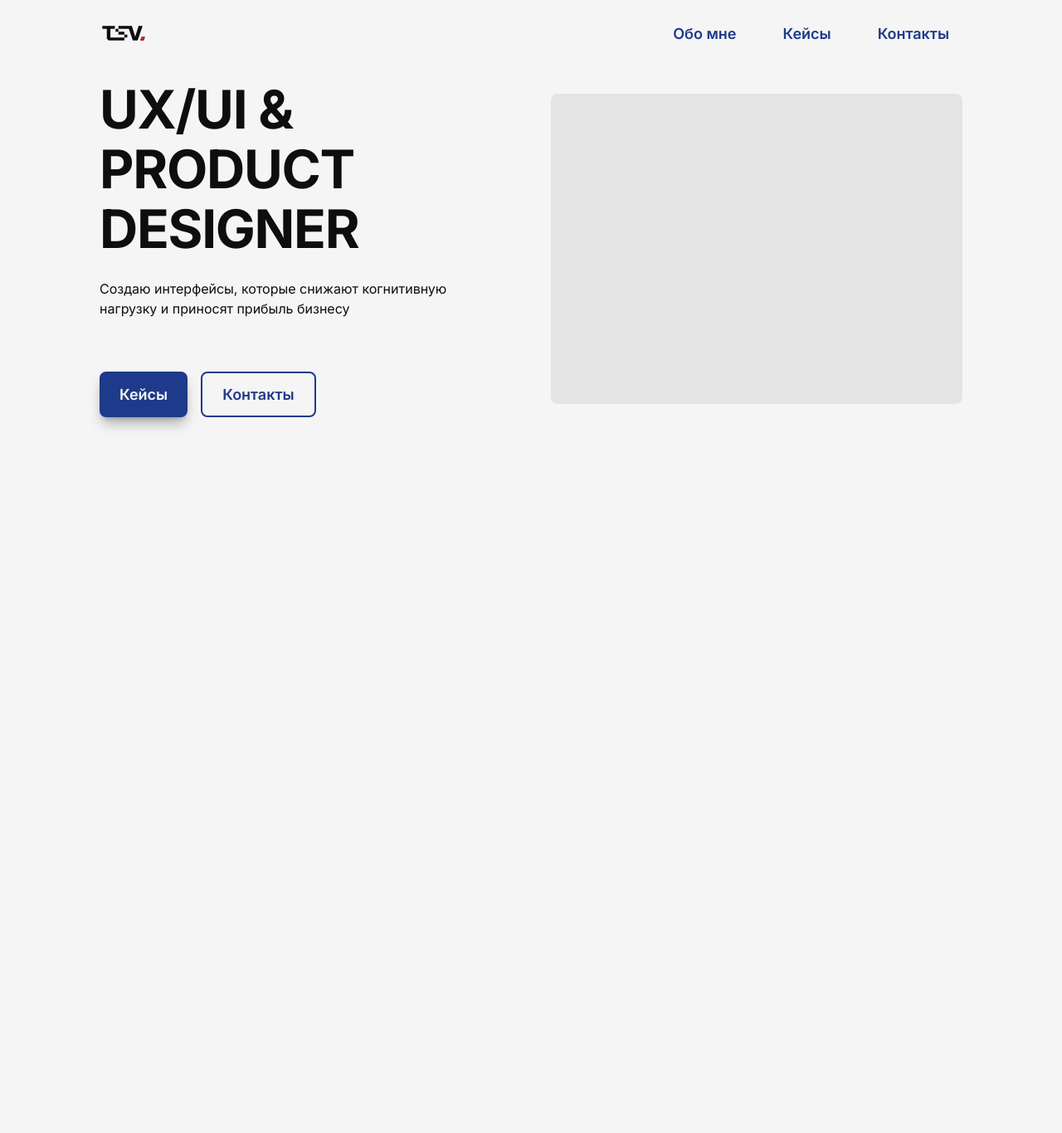
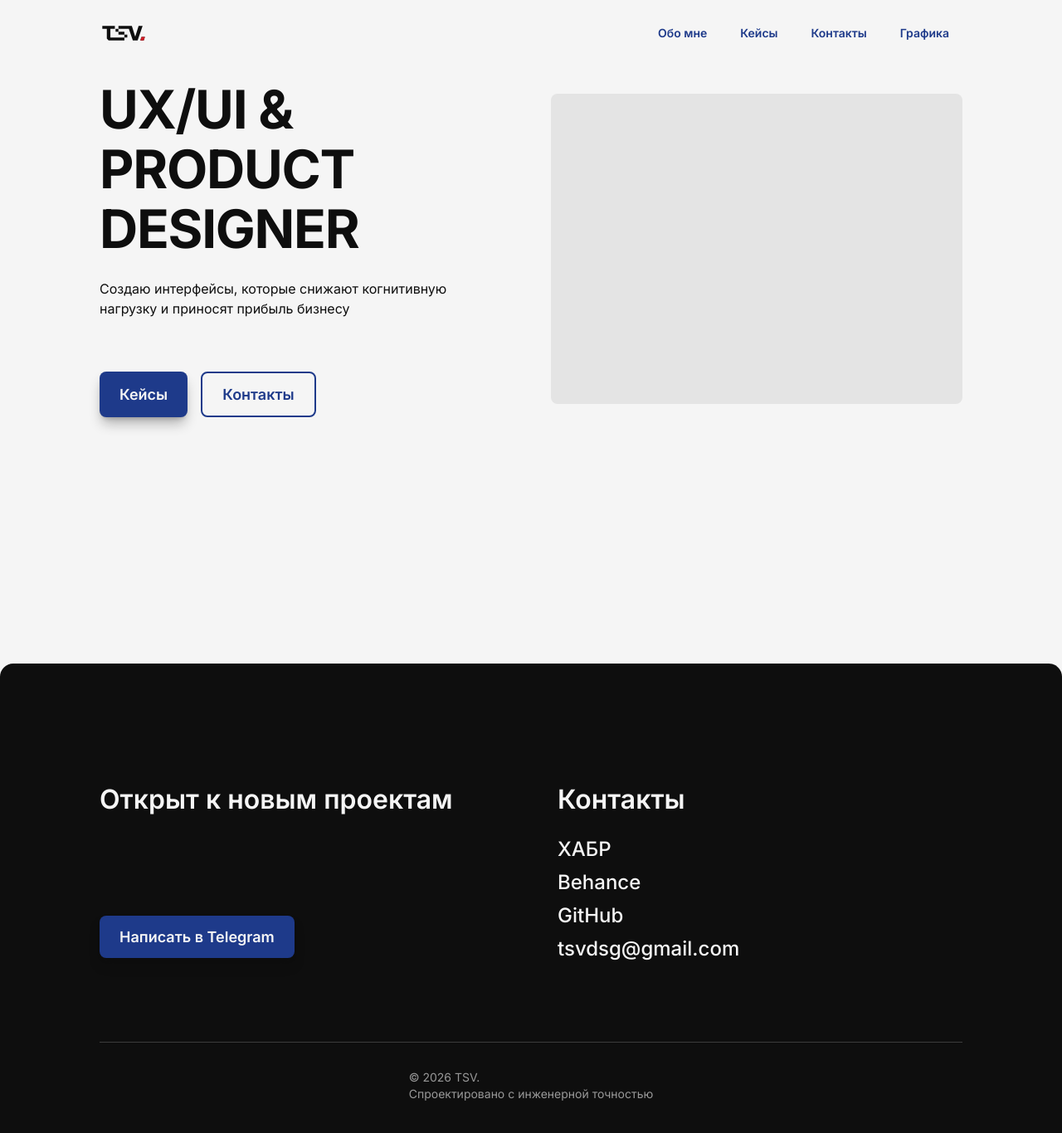
Before and after one commit to ne7z1/tsv-portfolio, a Next.js app: page / in a window 1280 px wide. Shown: the top 1366 px of the page at 83% size. Before the commit the page ends 800 px from the top, so only its background shows below. Built offline with nearby package versions, Linux system fonts and the light colour scheme.

Commit message:
feat: завершил верстку Footer, deep-link для Telegram и копированием email

```diff
--- a/src/app/globals.css
+++ b/src/app/globals.css
@@ -44,6 +44,12 @@
   --text-h1--line-height: 72px;
   --tracking-h1: -0.02em;
 
+  --text-h2: 32px;
+  --text-h2--line-height: 40px;
+
+  --text-h3: 24px;
+  --text-h3--line-height: 32px;
+
   --text-body: 16px;
   --text-body--line-height: 24px;
 
--- a/src/app/layout.js
+++ b/src/app/layout.js
@@ -1,6 +1,7 @@
 import { Inter } from "next/font/google";
 import "./globals.css";
 import Header from "@/components/layout/Header";
+import Footer from "@/components/layout/Footer";
 
 const inter = Inter({ subsets: ["latin", "cyrillic"], weight: ['400', '500', '600', '700'], display: 'swap' });
 
@@ -16,7 +17,12 @@ export default function RootLayout({ children }) {
 
         <Header />
 
-        {children}
+        <div className="min-h-screen flex flex-col">
+          <main className="flex-grow">
+            {children}
+          </main>
+          <Footer />
+        </div>
 
       </body>
     </html>
--- a/src/app/page.js
+++ b/src/app/page.js
@@ -33,7 +33,7 @@ export default function Home() {
           </div>
 
           {/* =Правая колонка */}
-          <div className="w-full max-w-[496px] relative aspect-[496/374] rounded-lg overflow-hidden bg-bg-third shrink-0">
+          <div className="hidden lg:block w-full max-w-[496px] relative aspect-[496/374] rounded-lg overflow-hidden bg-bg-third shrink-0">
             {/* <Image src="/hero-image.jpg" alt="Hero" fill className="object-cover" priority /> */}
           </div>
 
--- /dev/null
+++ b/src/components/layout/Footer.jsx
@@ -0,0 +1,102 @@
+"use client";
+
+import Link from "next/link";
+import { useState } from "react";
+import Button from "../ui/Button";
+
+export default function Footer() {
+    const [copied, setCopied] = useState(false);
+
+    const handleCopyEmail = () => {
+        navigator.clipboard.writeText("tsvdsg@gmail.com");
+        setCopied(true);
+
+        setTimeout(() => {
+            setCopied(false);
+        }, 2500);
+    }
+
+    return(
+        <footer className="bg-text-main text-bg-primary py-s12 md:py-m rounded-t-[32px] md:rounded-t-[16px]">
+            {/* контейнер */}
+            <div className="max-w-[1440px] mx-auto px-4 lg:px-xl pt-16 lg:pt-xl pb-8 lg:pb-l">
+                {/* сетка на два колоннки */}
+                <div className="grid grid-cols-1 md:grid-cols-2 gap-12 md:gap-l mb-16 md:mb-24">
+                    {/* левая колонка */}
+                    <div className="flex flex-col gap-m md:gap-xl items-start">
+                        <h2 className="text-h2 font-semibold leading-tight">
+                            Открыт к новым проектам
+                        </h2>
+                        <Button variant="primary" href="https://t.me/ne7z1" target="_blank" rel="noopener noreferrer">
+                        Написать в Telegram
+                        </Button>
+                    </div>
+
+                    {/* Правая колонка */}
+                    <div className="flex flex-col gap-xs md:gap-m">
+                        <h2 className="text-h2 font-semibold leading-tight">
+                            Контакты
+                        </h2>
+                        <div className="flex flex-col items-start gap-xs">
+                            <Button
+                              variant="text"
+                              href="https://career.habr.com/ne7z1"
+                              target="_blank"
+                              rel="noopener noreferrer"
+                              className="!p-0 !text-h3 !font-medium !text-bg-primary hover:!text-bg-primary"
+                            >
+                                ХАБР
+                            </Button>
+                            <Button
+                              variant="text"
+                              href="https://www.behance.net/alexandbezdush"
+                              target="_blank"
+                              rel="noopener noreferrer"
+                              className="!p-0 !text-h3 !font-medium !text-bg-primary hover:!text-bg-primary"
+                            >
+                                Behance
+                            </Button>
+                            <Button
+                              variant="text"
+                              href="http://github.com/ne7z1"
+                              target="_blank"
+                              rel="noopener noreferrer"
+                              className="!p-0 !text-h3 !font-medium !text-bg-primary hover:!text-bg-primary"
+                            >
+                                GitHub
+                            </Button>
+                            <Button
+                              variant="text"
+                              onClick={handleCopyEmail}
+                              className="!p-0 !text-h3 !font-medium !text-bg-primary hover:!text-bg-primary"
+                            >
+                                tsvdsg@gmail.com
+                            </Button>
+                        </div>
+                    </div>
+
+                </div>
+                {/* нижняя часть */}
+                <div className="w-full border-t border-bg-primary/20 pt-8 flex justify-center items-center">
+                    <p className="text-caption text-bg-primary/60 text-center text-left">
+                    © 2026 TSV. <br />
+                    Спроектировано с инженерной точностью
+                    </p>
+                </div>
+
+            </div>
+            {/* Уведомление */}
+            <div
+                className={`fixed bottom-8 right-8 md:bottom-12 md:right-12 bg-btn-primary text-bg-primary px-6 py-4 rounded-lg shadow-xl flex items-center gap-3 transition-all duration-300 z-50 ${
+                copied ? "translate-y-0 opacity-100" : "translate-y-10 opacity-0 pointer-events-none"
+                }`}
+            >
+                {/* Иконка галочки */}
+                <svg width="24" height="24" viewBox="0 0 24 24" fill="none" stroke="currentColor" strokeWidth="4" strokeLinecap="round" strokeLinejoin="round">
+                <polyline points="20 6 9 17 4 12"></polyline>
+                </svg>
+                <span className="font-medium text-[16px]">Email скопирован в буфер!</span>
+            </div>
+        </footer>
+    )
+}
--- a/src/components/layout/Header.jsx
+++ b/src/components/layout/Header.jsx
@@ -40,8 +40,10 @@ return (
       className={`fixed top-0 left-0 w-full z-50 transition-all duration-300 ${
         isVisible ? "translate-y-0" : "-translate-y-full"
       } ${
-        isScrolled
-          ? "bg-bg-primary/90 backdrop-blur-md shadow-sm"
+        isMenuOpen
+          ? "bg-bg-primary shadow-md"
+          : isScrolled
+          ? "bg-bg-primary/90 backdrop-blut-md shadow-md"
           : "bg-transparent"
       }`}
     >
@@ -54,10 +56,11 @@ return (
         </Link>
 
         {/* Десктопное меню */}
-        <nav className="hidden md:flex gap-m items-center">
-            <Button variant="text" href="#about">Обо мне</Button>
-            <Button variant="text" href="#about">Кейсы</Button>
-            <Button variant="text" href="#about">Контакты</Button>
+        <nav className="hidden md:flex gap-xs items-center">
+            <Button variant="text" href="#about" className="text-caption font-medium">Обо мне</Button>
+            <Button variant="text" href="#case" className="text-caption font-medium">Кейсы</Button>
+            <Button variant="text" href="#contacts" className="text-caption font-medium">Контакты</Button>
+            <Button variant="text" href="#graphic" className="text-caption font-medium">Графика</Button>
         </nav>
 
         {/* Мобильная кнопка Бургер */}
@@ -75,14 +78,15 @@ return (
 
       {/* Мобильное выпадающее меню */}
       <div
-        className={`md:hidden absolute top-[80px] left-0 w-full bg-bg-primary border-b border-gray-200 transition-all duration-300 overflow-hidden ${
+        className={`md:hidden absolute top-[80px] left-0 w-full bg-bg-primary transition-all duration-300 overflow-hidden ${
           isMenuOpen ? "max-h-[300px] opacity-100 py-4" : "max-h-0 opacity-0 py-0"
         }`}
       >
-        <div className="flex flex-col items-center gap-6">
-          <Button variant="text" href="#about" onClick={() => setIsMenuOpen(false)}>Обо мне</Button>
-          <Button variant="text" href="#cases" onClick={() => setIsMenuOpen(false)}>Кейсы</Button>
-          <Button variant="text" href="#contacts" onClick={() => setIsMenuOpen(false)}>Контакты</Button>
+        <div className="flex flex-col items-center gap-s">
+          <Button variant="text" href="#about" onClick={() => setIsMenuOpen(false)} className="text-caption font-medium">Обо мне</Button>
+          <Button variant="text" href="#cases" onClick={() => setIsMenuOpen(false)} className="text-caption font-medium">Кейсы</Button>
+          <Button variant="text" href="#contacts" onClick={() => setIsMenuOpen(false)} className="text-caption font-medium">Контакты</Button>
+          <Button variant="text" href="#graphic" onClick={() => setIsMenuOpen(false)} className="text-caption font-medium">Графика</Button>
         </div>
       </div>
     </header>
--- a/src/components/ui/Button.jsx
+++ b/src/components/ui/Button.jsx
@@ -3,16 +3,16 @@ import Link from 'next/link';
 export default function Button({
     children,
     variant = 'primary',
-    herf,
+    href,
     className ='',
     disabled = false,
     ...props
 }) {
-    const baseStyles = "inline-flex items-center justify-center font-semibold text-[18px] transition-colors duration-200 cursor-pointer disabled:cursor-not-allowed";
+    const baseStyles = "inline-flex items-center justify-center font-semibold transition-colors duration-200 cursor-pointer disabled:cursor-not-allowed";
 
     const variants = {
         primary: `
-            px-m py-s12 rounded-[8px]
+            text-[18px] px-m py-s12 rounded-[8px]
             bg-btn-primary text-btn-primary-text shadow-lg shadow-[#0E0E0E]/30
             hover:bg-btn-primary-hover hover:shadow-lg hover:shadow-[#0E0E0E]/30 hover:-translate-y-[1px]
             active:bg-btn-primary-active active:-translate-y-[-1px] active:shadow-none
@@ -20,36 +20,50 @@ export default function Button({
         `,
 
         secondary: `
-            px-m py-s12 rounded-[8px] border-[2px] border-btn-secondary-border
+            text-[18px] px-m py-s12 rounded-[8px] border-[2px] border-btn-secondary-border
             bg-btn-secondary text-btn-secondary-text
             hover:bg-btn-secondary-hover hover:text-btn-secondary-hover-text hover:shadow-lg hover:shadow-[#0E0E0E]/30 hover:-translate-y-[1px]
-            active:bg-btn-secondary-active active:btn-secondary-active-text active:-translate-y-[-1px] active:shadow-none
+            active:bg-btn-secondary-active active:text-btn-secondary-active-text active:-translate-y-[-1px] active:shadow-none
             disabled:border-btn-secondary-disabled disabled:border-[2px] disabled:text-btn-secondary-disabled-text disabled:bg-btn-secondary disabled:shadow-none
         `,
 
         text:`
             px-s py-xs
-            bg-btn-textonly text-btn-textonly-default
-            hover:text-btn-textonly-hover hover:underline hover:underline-offset-4
-            active:text-btn-textonly-active active:no-underline
-            disabled:text-btn-textonly-disabled disabled:no-underline
+            bg-transparent text-btn-secondary-text
+            hover:text-btn-primary-hover
+            [&>span]:relative [&>span]:inline-block
+            [&>span]:after:content-[''] [&>span]:after:absolute [&>span]:after:left-0 [&>span]:after:-bottom-[4px]
+            [&>span]:after:h-[1.5px] [&>span]:after:w-0 [&>span]:after:bg-current
+            [&>span]:after:transition-[width] [&>span]:after:duration-300 [&>span]:after:ease-out
+            hover:[&>span]:after:w-full
+            active:text-[#1E2B5A] active:[&>span]:after:bg-current
+            disabled:text-[#CBD5E1] disabled:[&>span]:after:hidden
         `
     };
 
-    const combinedClass = `${baseStyles} ${variants[variant]} ${className}`;
+    const combinedClasses = `${baseStyles} ${variants[variant]} ${className}`;
 
-    if (herf && !disbled) {
-        return (
-            <Link href={href} className={combinedClass} {...props}>
-                {children}
-            </Link>
-        )
-    };
+  if (href && !disabled) {
+    const isExternal = href.startsWith('http') || href.startsWith('mailto');
+
+    if (isExternal) {
+      return (
+        <a href={href} className={combinedClasses} {...props}>
+          <span>{children}</span>
+        </a>
+      );
+    }
 
     return (
-        <button className={combinedClass} disabled={disabled} {...props}>
-            {children}
-        </button>
+      <Link href={href} className={combinedClasses} {...props}>
+        <span>{children}</span>
+      </Link>
     );
+  }
 
+  return (
+    <button className={combinedClasses} disabled={disabled} {...props}>
+      <span>{children}</span>
+    </button>
+  );
 }
```
Also changed, not shown: src/components/sections/Footer.jsx (deleted), src/components/sections/Header.jsx (deleted).
